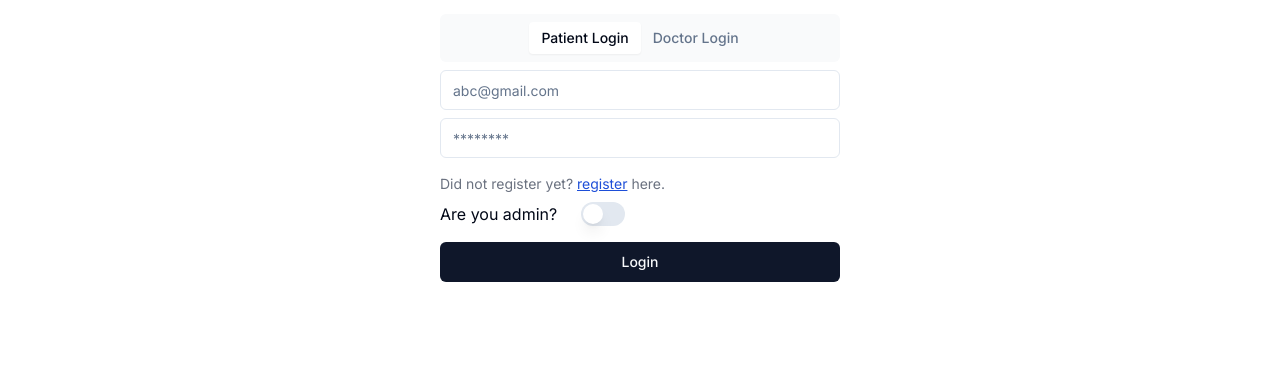
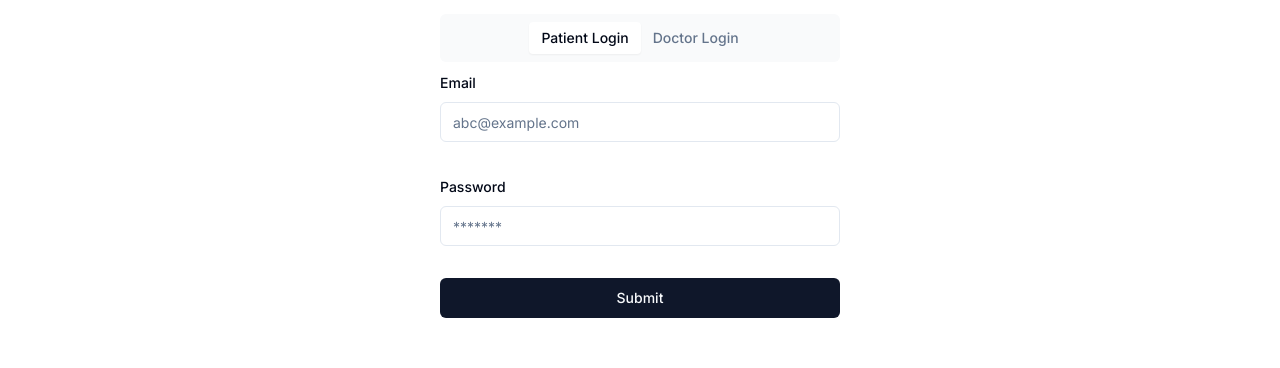
Before and after one commit to AakashTyagi354/client, a Next.js app: page /login in a window 1280 px wide. Shown: the part 147-515 px from the top of the page. Built offline with nearby package versions, Linux system fonts and the light colour scheme; no server answers.

Commit message:
zod validation

```diff
--- a/app/docdoc/[userdoc]/page.tsx
+++ b/app/docdoc/[userdoc]/page.tsx
@@ -49,7 +49,7 @@
         All Document
       </p>
       <div className="flex flex-wrap gap-4 mt-12 w-[80%] mx-auto ">
-        {documents.map((item, idx) => (
+        {documents.map((item: DocumentInputProps, idx) => (
           <div
             key={idx}
             className="border border-gray-50 h-[200px] rounded-md w-[230px] cursor-pointer transition-all hover:bg-gray-50 "
--- a/app/login/page.tsx
+++ b/app/login/page.tsx
@@ -4,8 +4,17 @@
 import { z } from "zod";
 import WidthWrapper from "@/components/WidthWrapper";
 import { Tabs, TabsContent, TabsList, TabsTrigger } from "@/components/ui/tabs";
+import { Button } from "@/components/ui/button";
+import {
+  Form,
+  FormControl,
+  FormDescription,
+  FormField,
+  FormItem,
+  FormLabel,
+  FormMessage,
+} from "@/components/ui/form";
 import { Input } from "@/components/ui/input";
-import { Button } from "@/components/ui/button";
 import Link from "next/link";
 import { Switch } from "@/components/ui/switch";
 import axios from "axios";
@@ -13,33 +22,35 @@
 import { setUser } from "@/redux/userSlice";
 import { useRouter } from "next/navigation";
 import { setDoctor } from "@/redux/doctorSlice";
-
+import { useForm } from "react-hook-form";
+import { zodResolver } from "@hookform/resolvers/zod";
+import { toast } from "@/components/ui/use-toast";
 // Define Zod schema for validation
-const loginSchema = z.object({
-  email: z.string().email("Invalid email format"),
-  password: z.string().min(6, "Password must be at least 6 characters"),
+const formSchema = z.object({
+  email: z.string().min(2).max(50),
+  password: z.string().min(6),
 });
 
 export default function Login() {
   const [isClient, setIsClient] = useState(false);
   const dispatch = useDispatch();
   const router = useRouter();
-  const [formData, setFormData] = useState({ email: "", password: "" });
+
+  const form = useForm<z.infer<typeof formSchema>>({
+    resolver: zodResolver(formSchema),
+    defaultValues: {
+      email: "",
+      password: "",
+    },
+  });
+
   const [check, setCheck] = useState(false);
   const [errors, setErrors] = useState({});
 
-  const handleInputChange = (e) => {
-    const { name, value } = e.target;
-    setFormData((prevData) => ({
-      ...prevData,
-      [name]: value,
-    }));
-  };
-
-  const handleLogin = async () => {
+  const handleLogin = async (values: z.infer<typeof formSchema>) => {
     try {
       // Validate input data
-      loginSchema.parse(formData);
+      console.log(values);
 
       // Choose the login URL based on check state
       let URL = `https://doc-app-7im8.onrender.com/api/v1/user/login`;
@@ -48,7 +59,17 @@
       }
 
       // Make API call
-      const res = await axios.post(URL, formData);
+      const res = await axios.post(URL, values);
+      if (res.data.success === true) {
+        toast({
+          description: res.data.message,
+        });
+      } else {
+        toast({
+          variant: "destructive",
+          description: res.data.message,
+        });
+      }
       const user = {
         name: res.data.user.name,
         email: res.data.user.email,
@@ -58,32 +79,34 @@
       const token = res.data.token;
       dispatch(setUser({ user, token }));
       router.push("/finddoc");
-    } catch (error) {
+    } catch (error: any) {
       // If validation fails, set errors state
-      if (error.errors) {
-        setErrors(
-          error.errors.reduce(
-            (acc, curr) => ({ ...acc, [curr.path[0]]: curr.message }),
-            {}
-          )
-        );
-      } else {
-        setErrors({ general: error.message || "An error occurred" });
-      }
+
       console.log("ERROR IN LOGIN", error);
     }
   };
 
-  const handleDoctorLogin = async () => {
+  const handleDoctorLogin = async (values: z.infer<typeof formSchema>) => {
     try {
       // Validate input data
-      loginSchema.parse(formData);
+      console.log(values);
 
       // Make API call
       const res = await axios.post(
         `https://doc-app-7im8.onrender.com/api/v1/doctor/doctor-login`,
-        formData
+        values
       );
+      if (res.data.success === true) {
+        toast({
+          description: res.data.message,
+        });
+      } else {
+        toast({
+          variant: "destructive",
+          description: res.data.message,
+        });
+      }
+
       const doctor = {
         name: res.data.doctor.firstName,
         email: res.data.doctor.email,
@@ -94,17 +117,7 @@
       router.push("/finddoc");
     } catch (error) {
       // If validation fails, set errors state
-      if (error.errors) {
-        setErrors(
-          error.errors.reduce(
-            (acc, curr) => ({ ...acc, [curr.path[0]]: curr.message }),
-            {}
-          )
-        );
-      } else {
-        setErrors({ general: error.message || "An error occurred" });
-      }
-      console.log("ERROR IN DOCTOR LOGIN", error);
+      console.log("error in doct login", error);
     }
   };
 
@@ -118,90 +131,98 @@
       <>
         <div className="w-full h-screen ">
           <WidthWrapper className=" h-screen flex justify-center ">
-            <Tabs defaultValue="account" className="w-[400px]  mx-auto pt-24 ">
+            <Tabs defaultValue="user" className="w-[400px]  mx-auto pt-24 ">
               <TabsList className="w-full h-12 bg-gray-50">
-                <TabsTrigger value="account">Patient Login</TabsTrigger>
-                <TabsTrigger value="password">Doctor Login</TabsTrigger>
+                <TabsTrigger value="user">Patient Login</TabsTrigger>
+                <TabsTrigger value="doctor">Doctor Login</TabsTrigger>
               </TabsList>
-              <TabsContent value="account">
-                {/* Your patient login form */}
-                <Input
-                  className="mt-2 focus:outline-none"
-                  placeholder="abc@gmail.com"
-                  type="email"
-                  name="email"
-                  value={formData.email}
-                  onChange={handleInputChange}
-                />
-                {errors.email && (
-                  <span className="text-red-500">{errors.email}</span>
-                )}
-                <Input
-                  className="mt-2"
-                  placeholder="********"
-                  type="password"
-                  name="password"
-                  value={formData.password}
-                  onChange={handleInputChange}
-                />
-                {errors.password && (
-                  <span className="text-red-500">{errors.password}</span>
-                )}
-                {errors.general && (
-                  <span className="text-red-500">{errors.general}</span>
-                )}
-                <p className="mt-4 text-sm text-gray-500">
-                  Did not register yet?{" "}
-                  <Link href={"/register"} className="underline text-blue-700">
-                    register
-                  </Link>{" "}
-                  here.
-                </p>
-                <p className="flex items-center gap-6 mt-2">
-                  Are you admin?{" "}
-                  <Switch onCheckedChange={() => setCheck(!check)} />
-                </p>
-                <Button className="w-full mt-4" onClick={handleLogin}>
-                  Login
-                </Button>
+              <TabsContent value="user">
+                <Form {...form}>
+                  <form
+                    onSubmit={form.handleSubmit(handleLogin)}
+                    className="space-y-8"
+                  >
+                    <FormField
+                      control={form.control}
+                      name="email"
+                      render={({ field }) => (
+                        <FormItem>
+                          <FormLabel>Email</FormLabel>
+                          <FormControl>
+                            <Input placeholder="abc@example.com" {...field} />
+                          </FormControl>
+
+                          <FormMessage />
+                        </FormItem>
+                      )}
+                    />
+                    <FormField
+                      control={form.control}
+                      name="password"
+                      render={({ field }) => (
+                        <FormItem>
+                          <FormLabel>Password</FormLabel>
+                          <FormControl>
+                            <Input
+                              type="password"
+                              placeholder="*******"
+                              {...field}
+                            />
+                          </FormControl>
+
+                          <FormMessage />
+                        </FormItem>
+                      )}
+                    />
+                    <Button className="w-full" type="submit">
+                      Submit
+                    </Button>
+                  </form>
+                </Form>
               </TabsContent>
-              <TabsContent value="password">
-                {/* Your doctor login form */}
-                <Input
-                  className="mt-2 focus:outline-none"
-                  placeholder="abc@gmail.com"
-                  type="email"
-                  name="email"
-                  value={formData.email}
-                  onChange={handleInputChange}
-                />
-                {errors.email && (
-                  <span className="text-red-500">{errors.email}</span>
-                )}
-                <Input
-                  className="mt-2"
-                  placeholder="********"
-                  type="password"
-                  name="password"
-                  value={formData.password}
-                  onChange={handleInputChange}
-                />
-                {errors.password && (
-                  <span className="text-red-500">{errors.password}</span>
-                )}
-                {errors.general && (
-                  <span className="text-red-500">{errors.general}</span>
-                )}
-                <p className="mt-4 text-sm text-gray-500">
-                  Apply as a doctor?{" "}
-                  <Link href={"/applydoc"} className="underline text-blue-700">
-                    apply
-                  </Link>{" "}
-                  here.
-                </p>
-                <Button className="w-full mt-4" onClick={handleDoctorLogin}>
-                  Login
-                </Button>
+              <TabsContent value="doctor">
+                <Form {...form}>
+                  <form
+                    onSubmit={form.handleSubmit(handleDoctorLogin)}
+                    className="space-y-8"
+                  >
+                    <FormField
+                      control={form.control}
+                      name="email"
+                      render={({ field }) => (
+                        <FormItem>
+                          <FormLabel>Email</FormLabel>
+                          <FormControl>
+                            <Input placeholder="abc@example.com" {...field} />
+                          </FormControl>
+
+                          <FormMessage />
+                        </FormItem>
+                      )}
+                    />
+                    <FormField
+                      control={form.control}
+                      name="password"
+                      render={({ field }) => (
+                        <FormItem>
+                          <FormLabel>Password</FormLabel>
+                          <FormControl>
+                            <Input
+                              type="password"
+                              placeholder="*******"
+                              {...field}
+                            />
+                          </FormControl>
+
+                          <FormMessage className="mb-2" />
+                        </FormItem>
+                      )}
+                    />
+                    <Button className="w-full" type="submit">
+                      Submit
+                    </Button>
+                  </form>
+                </Form>
               </TabsContent>
             </Tabs>
           </WidthWrapper>
--- /dev/null
+++ b/components/ui/form.tsx
@@ -0,0 +1,176 @@
+import * as React from "react"
+import * as LabelPrimitive from "@radix-ui/react-label"
+import { Slot } from "@radix-ui/react-slot"
+import {
+  Controller,
+  ControllerProps,
+  FieldPath,
+  FieldValues,
+  FormProvider,
+  useFormContext,
+} from "react-hook-form"
+
+import { cn } from "@/lib/utils"
+import { Label } from "@/components/ui/label"
+
+const Form = FormProvider
+
+type FormFieldContextValue<
+  TFieldValues extends FieldValues = FieldValues,
+  TName extends FieldPath<TFieldValues> = FieldPath<TFieldValues>
+> = {
+  name: TName
+}
+
+const FormFieldContext = React.createContext<FormFieldContextValue>(
+  {} as FormFieldContextValue
+)
+
+const FormField = <
+  TFieldValues extends FieldValues = FieldValues,
+  TName extends FieldPath<TFieldValues> = FieldPath<TFieldValues>
+>({
+  ...props
+}: ControllerProps<TFieldValues, TName>) => {
+  return (
+    <FormFieldContext.Provider value={{ name: props.name }}>
+      <Controller {...props} />
+    </FormFieldContext.Provider>
+  )
+}
+
+const useFormField = () => {
+  const fieldContext = React.useContext(FormFieldContext)
+  const itemContext = React.useContext(FormItemContext)
+  const { getFieldState, formState } = useFormContext()
+
+  const fieldState = getFieldState(fieldContext.name, formState)
+
+  if (!fieldContext) {
+    throw new Error("useFormField should be used within <FormField>")
+  }
+
+  const { id } = itemContext
+
+  return {
+    id,
+    name: fieldContext.name,
+    formItemId: `${id}-form-item`,
+    formDescriptionId: `${id}-form-item-description`,
+    formMessageId: `${id}-form-item-message`,
+    ...fieldState,
+  }
+}
+
+type FormItemContextValue = {
+  id: string
+}
+
+const FormItemContext = React.createContext<FormItemContextValue>(
+  {} as FormItemContextValue
+)
+
+const FormItem = React.forwardRef<
+  HTMLDivElement,
+  React.HTMLAttributes<HTMLDivElement>
+>(({ className, ...props }, ref) => {
+  const id = React.useId()
+
+  return (
+    <FormItemContext.Provider value={{ id }}>
+      <div ref={ref} className={cn("space-y-2", className)} {...props} />
+    </FormItemContext.Provider>
+  )
+})
+FormItem.displayName = "FormItem"
+
+const FormLabel = React.forwardRef<
+  React.ElementRef<typeof LabelPrimitive.Root>,
+  React.ComponentPropsWithoutRef<typeof LabelPrimitive.Root>
+>(({ className, ...props }, ref) => {
+  const { error, formItemId } = useFormField()
+
+  return (
+    <Label
+      ref={ref}
+      className={cn(error && "text-destructive", className)}
+      htmlFor={formItemId}
+      {...props}
+    />
+  )
+})
+FormLabel.displayName = "FormLabel"
+
+const FormControl = React.forwardRef<
+  React.ElementRef<typeof Slot>,
+  React.ComponentPropsWithoutRef<typeof Slot>
+>(({ ...props }, ref) => {
+  const { error, formItemId, formDescriptionId, formMessageId } = useFormField()
+
+  return (
+    <Slot
+      ref={ref}
+      id={formItemId}
+      aria-describedby={
+        !error
+          ? `${formDescriptionId}`
+          : `${formDescriptionId} ${formMessageId}`
+      }
+      aria-invalid={!!error}
+      {...props}
+    />
+  )
+})
+FormControl.displayName = "FormControl"
+
+const FormDescription = React.forwardRef<
+  HTMLParagraphElement,
+  React.HTMLAttributes<HTMLParagraphElement>
+>(({ className, ...props }, ref) => {
+  const { formDescriptionId } = useFormField()
+
+  return (
+    <p
+      ref={ref}
+      id={formDescriptionId}
+      className={cn("text-sm text-muted-foreground", className)}
+      {...props}
+    />
+  )
+})
+FormDescription.displayName = "FormDescription"
+
+const FormMessage = React.forwardRef<
+  HTMLParagraphElement,
+  React.HTMLAttributes<HTMLParagraphElement>
+>(({ className, children, ...props }, ref) => {
+  const { error, formMessageId } = useFormField()
+  const body = error ? String(error?.message) : children
+
+  if (!body) {
+    return null
+  }
+
+  return (
+    <p
+      ref={ref}
+      id={formMessageId}
+      className={cn("text-sm font-medium text-destructive", className)}
+      {...props}
+    >
+      {body}
+    </p>
+  )
+})
+FormMessage.displayName = "FormMessage"
+
+export {
+  useFormField,
+  Form,
+  FormItem,
+  FormLabel,
+  FormControl,
+  FormDescription,
+  FormMessage,
+  FormField,
+}
--- /dev/null
+++ b/components/ui/label.tsx
@@ -0,0 +1,26 @@
+"use client"
+
+import * as React from "react"
+import * as LabelPrimitive from "@radix-ui/react-label"
+import { cva, type VariantProps } from "class-variance-authority"
+
+import { cn } from "@/lib/utils"
+
+const labelVariants = cva(
+  "text-sm font-medium leading-none peer-disabled:cursor-not-allowed peer-disabled:opacity-70"
+)
+
+const Label = React.forwardRef<
+  React.ElementRef<typeof LabelPrimitive.Root>,
+  React.ComponentPropsWithoutRef<typeof LabelPrimitive.Root> &
+    VariantProps<typeof labelVariants>
+>(({ className, ...props }, ref) => (
+  <LabelPrimitive.Root
+    ref={ref}
+    className={cn(labelVariants(), className)}
+    {...props}
+  />
+))
+Label.displayName = LabelPrimitive.Root.displayName
+
+export { Label }
--- a/next.config.mjs
+++ b/next.config.mjs
@@ -11,10 +11,11 @@
       {
         hostname: "randomuser.me",
       },
+      {
+        hostname: "doc-app-7im8.onrender.com",
+      },
     ],
   },
-
-
 };
 
 export default nextConfig;
--- a/package.json
+++ b/package.json
@@ -11,11 +11,13 @@
   "dependencies": {
     "@emotion/react": "^11.11.4",
     "@emotion/styled": "^11.11.0",
+    "@hookform/resolvers": "^3.3.4",
     "@mui/material": "^5.15.13",
     "@mui/x-date-pickers": "^6.19.7",
     "@radix-ui/react-alert-dialog": "^1.0.5",
     "@radix-ui/react-dialog": "^1.0.5",
     "@radix-ui/react-dropdown-menu": "^2.0.6",
+    "@radix-ui/react-label": "^2.0.2",
     "@radix-ui/react-progress": "^1.0.3",
     "@radix-ui/react-select": "^2.0.0",
     "@radix-ui/react-slot": "^1.0.2",
@@ -39,6 +41,7 @@
     "react": "^18",
     "react-datepicker": "^6.3.0",
     "react-dom": "^18",
+    "react-hook-form": "^7.51.1",
     "react-hot-toast": "^2.4.1",
     "react-icons": "^5.0.1",
     "react-intersection-observer": "^9.8.1",
```
Also changed, not shown: app/dashboard/createproduct/page.tsx (+16 -5 lines), app/dashboard/products/page.tsx (+30 -8 lines), app/documents/files/page.tsx (+4 -3 lines), lib/types.d.ts (+14 -0 lines), 1 other file (tests, documents, lock files or other folders).
